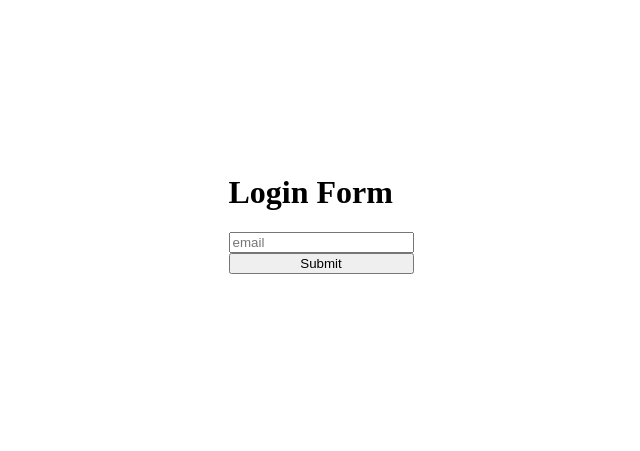
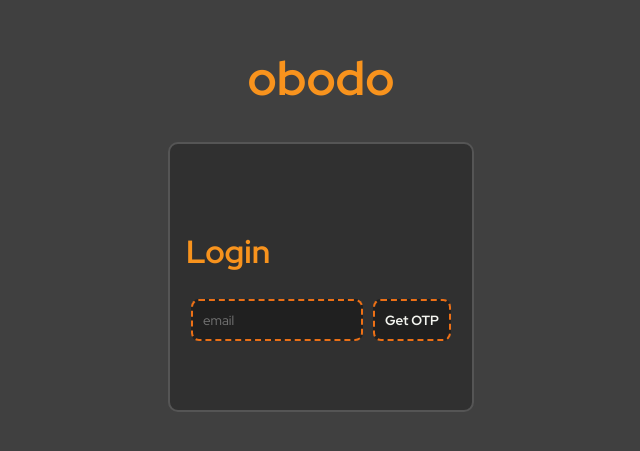
Before and after one commit to Harsh-Avinash/obodo, a website: page index.html in a window 1280 px wide. Shown: the part 187-638 px from the top of the page, without its empty margins (319-959 px from the left). Drawn offline with Linux system fonts and the light colour scheme.

Commit message:
login form styling

```diff
--- a/index.html
+++ b/index.html
@@ -5,14 +5,18 @@
     <meta http-equiv="X-UA-Compatible" content="IE=edge">
     <meta name="viewport" content="width=device-width, initial-scale=1.0">
     <link rel='stylesheet' href='style.css'>
+    <link rel="preconnect" href="https://fonts.gstatic.com">
+    <link href="https://fonts.googleapis.com/css2?family=Red+Hat+Display:wght@400;700&display=swap" rel="stylesheet">
+    <link href="https://fonts.googleapis.com/css2?family=Inter:wght@300;400;700&display=swap" rel="stylesheet">
     <title>obodo</title>
 </head>
 <body>
+    <h1 class='logogram'>obodo</h1>
     <div class="login-form">
-        <h1>Login Form</h1>
+        <h1>Login</h1>
         <form id='initial-login' action="auth" method="POST">
             <input type="text" name="email" placeholder="email" required>
-            <input type="submit">
+            <input type="submit" value="Get OTP">
         </form>
     </div>
 </body>
--- a/main.js
+++ b/main.js
@@ -16,6 +16,7 @@ app.use(session({
     resave: true,
     saveUninitialized: true
 }));
+
 app.use(bodyParser.urlencoded({ extended: true }));
 app.use(bodyParser.json());
 
@@ -26,7 +27,7 @@ app.get('/', function (request, response) {
 app.post('/auth', function (request, response) {
     let email = request.body.email;
     if (email) {
-        console.log(email);
+
     }
 });
 
--- a/style.css
+++ b/style.css
@@ -1,13 +1,88 @@
 body {
     display: flex;
+    flex-direction: column;
     justify-content: center;
     align-items: center;
     min-height: 100vh;
     box-sizing: border-box;
     margin: 0;
+    background: #404040;
+}
+
+body * {
+    font-family: 'Red Hat Display';
+}
+
+.logogram {
+    font-family: 'Red Hat Display', serif;
+    font-size: 3em;
 }
 
 #initial-login {
+    width: 100%;
+    height: 100%;
+
     display: flex;
-    flex-direction: column;
+    flex-direction: row;
 }
+
+#initial-login input[type='submit'] {
+    margin: 5px;
+    font-weight: bold;
+}
+
+input {
+    outline: none;
+    border: 2px dashed #EC7016;
+    padding: 10px;
+    border-radius: 8px;
+    transition-duration: 0.2ms;
+    box-shadow: inset 0px 0px 0px 0px red;
+    background: #202020;
+    color: #f4f5f0;
+}
+
+@media (hover: hover) {
+    #initial-login button:hover {
+        border: 2px solid #EC7016;
+    }
+
+    input:hover:not(:active) {
+        border: 2px solid #EC7016;
+    }
+}
+
+#initial-login input {
+    margin: 5px;
+}
+
+
+input:focus {
+    border: 2px solid #EC7016;
+}
+
+h1 {
+    color: #F8931D;
+}
+
+.login-form {
+    border: 2px solid #555555;
+    border-radius: 10px;
+    padding-top: 4em;
+    padding-bottom: 4em;
+    padding-left: 1em;
+    padding-right: 1em;
+    background: #303030;
+}
+
+@media only screen and (max-aspect-ratio: 1/1) {
+    #initial-login {
+        flex-direction: column;
+    }
+}
+
+/* main: #EC7016
+main accessory: #EC7016
+
+Secondary: #FFCA08
+Secondary Accesory: #F8931D */
```
Also changed, not shown: 1 other file.
